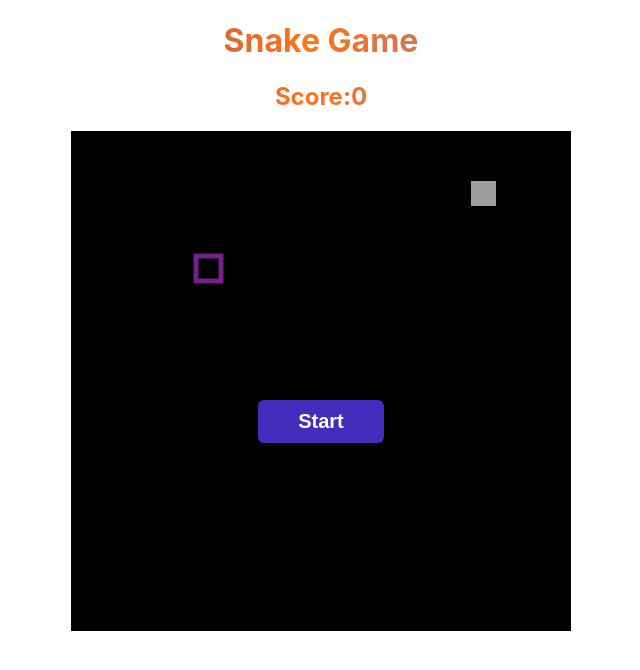
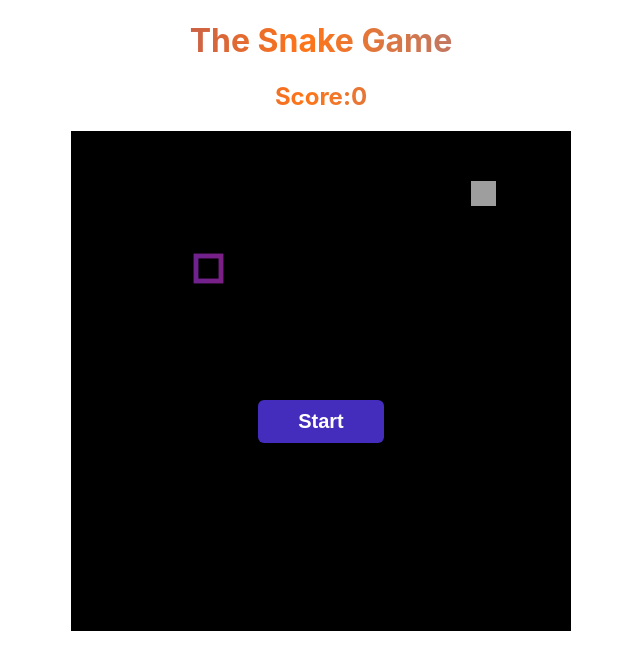
Before and after one commit to matthewpowell3/WorkingSnakeGame, a plain HTML site: page index.html in a window 1280 px wide. Shown: the whole page, without its empty margins (319-959 px from the left). Drawn offline with Linux system fonts and the light colour scheme.

Commit message:
1 file modified

```diff
--- a/index.html
+++ b/index.html
@@ -96,7 +96,7 @@
     </style>
   </head>
   <body>
-    <h1>Snake Game</h1>
+    <h1>The Snake Game</h1>
     <h2>Score:<span id="score">0</span></h2>
     <canvas id="gameCanvas"></canvas>
     <div id="buttonCantainer">
```
